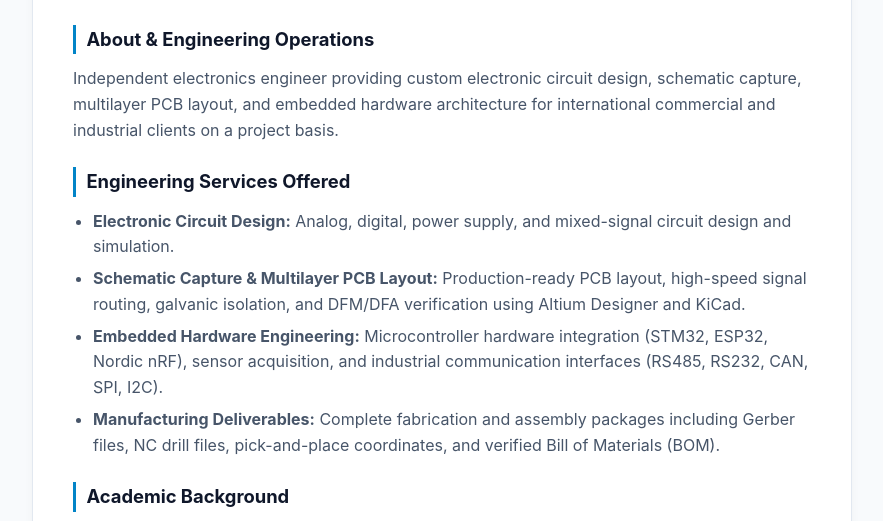
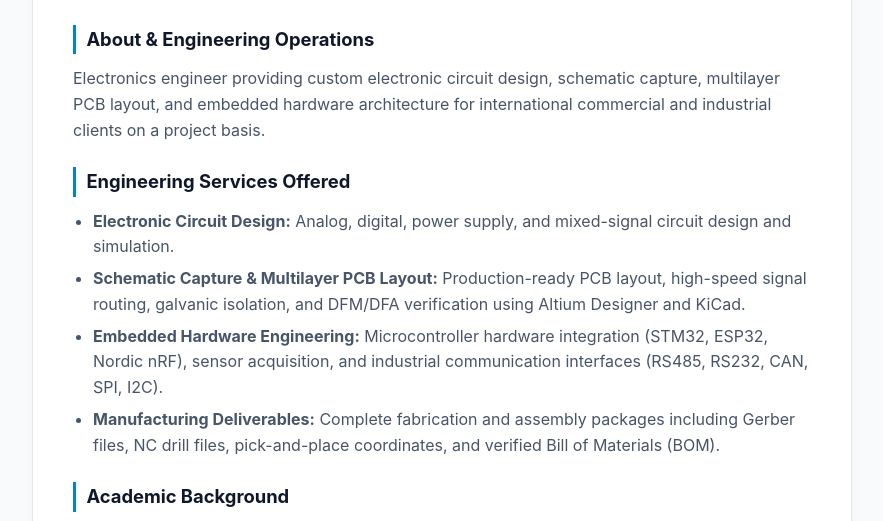
Before and after one commit to chathushkachamith/chathushkachamith.github.io, a plain HTML site: page index.html in a window 1280 px wide. Shown: the part 209-730 px from the top of the page, without its empty margins (198-1081 px from the left). Drawn offline with Linux system fonts and the light colour scheme.

Commit message:
Update job description for clarity

```diff
--- a/index.html
+++ b/index.html
@@ -80,7 +80,7 @@
 
     <h2>About &amp; Engineering Operations</h2>
     <p>
-      Independent electronics engineer providing custom electronic circuit design, schematic capture, multilayer PCB layout, and embedded hardware architecture for international commercial and industrial clients on a project basis.
+      Electronics engineer providing custom electronic circuit design, schematic capture, multilayer PCB layout, and embedded hardware architecture for international commercial and industrial clients on a project basis.
     </p>
 
     <h2>Engineering Services Offered</h2>
```
